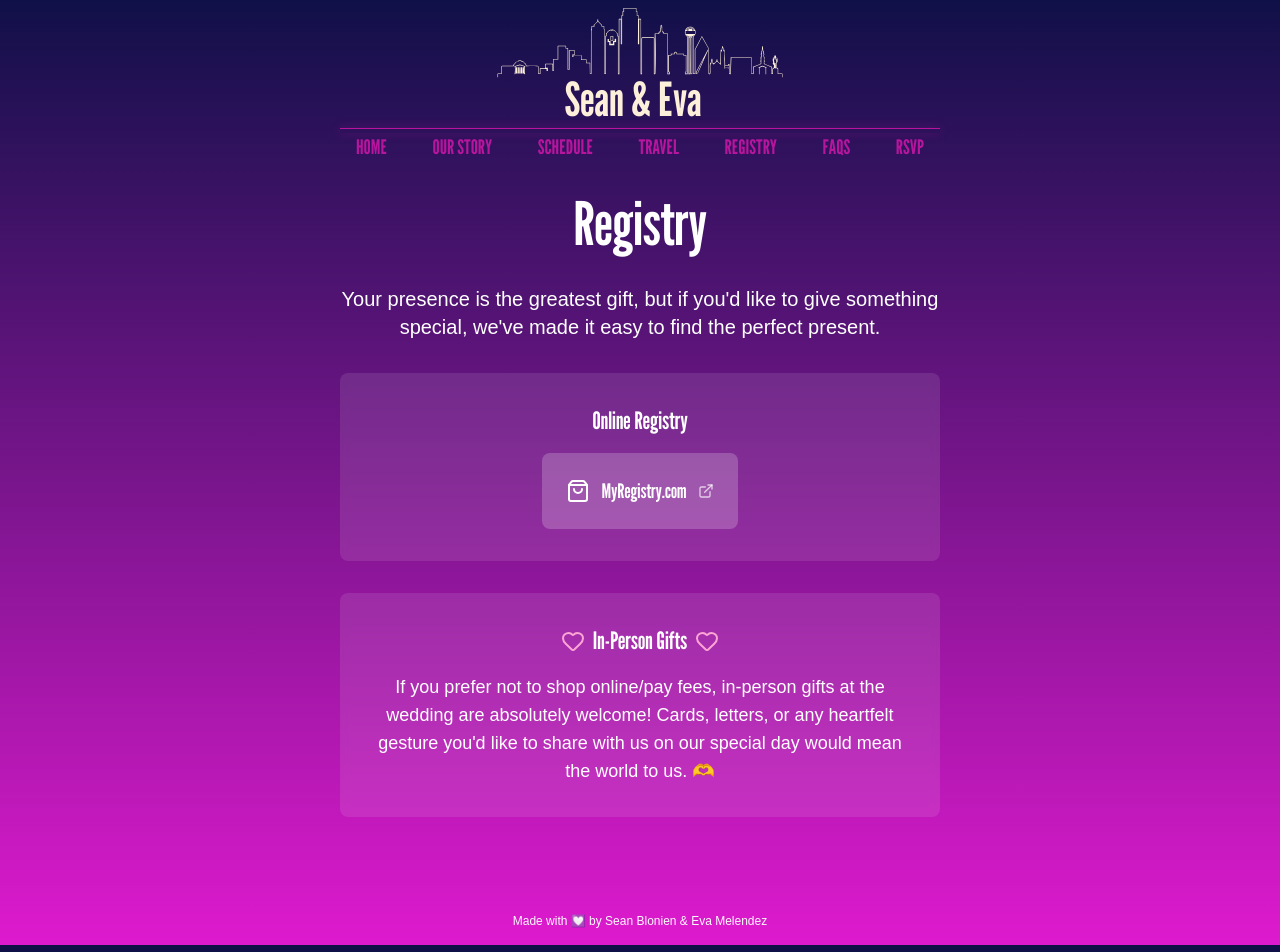
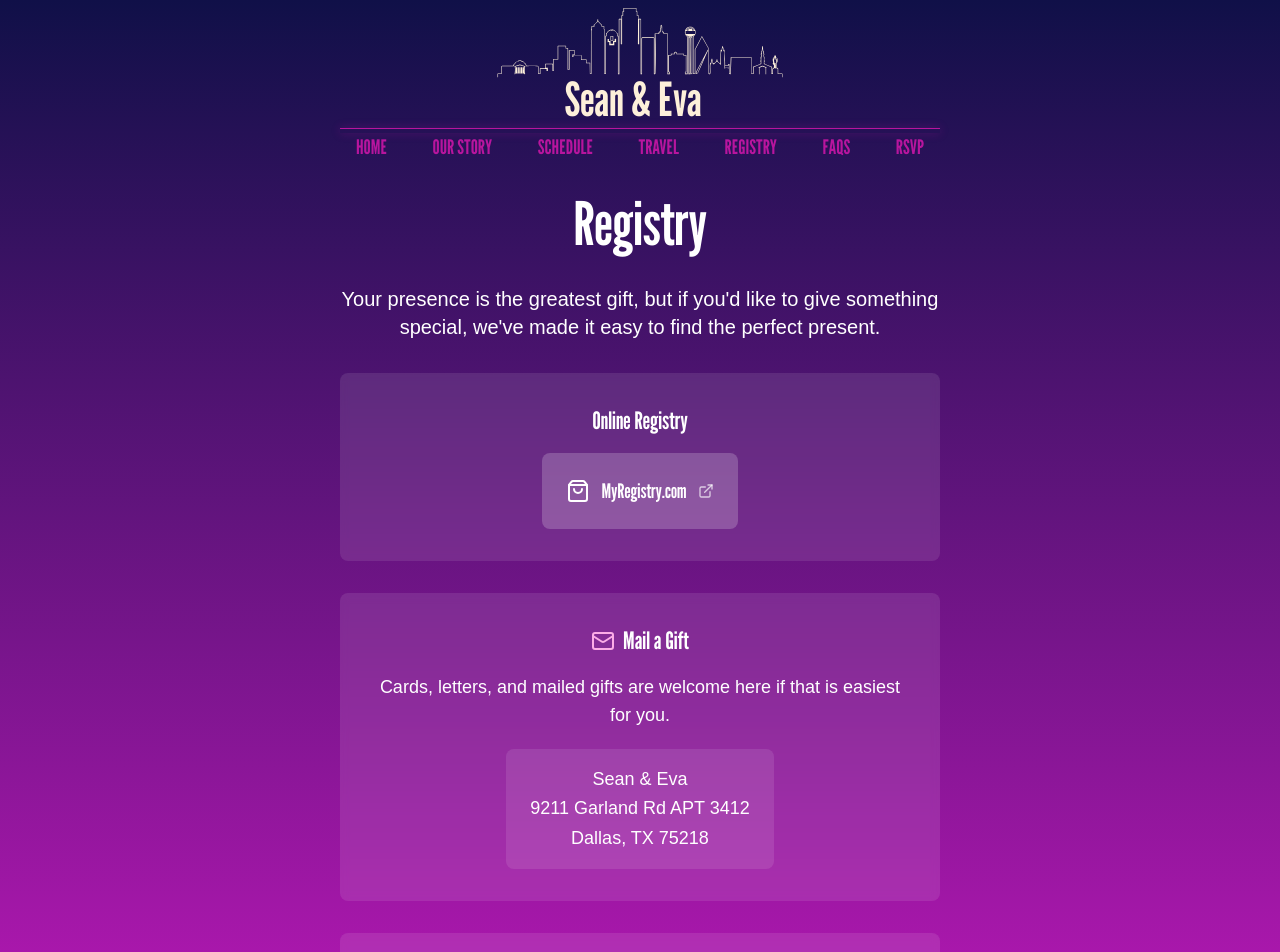
Before and after one commit to seanblonien/forever-fest-2026, a Next.js app: page /registry in a window 1280 px wide. Shown: the top 952 px of the page. Built offline with nearby package versions, Linux system fonts and the light colour scheme.

Commit message:
Added mailing address on registry page

```diff
--- a/app/(home)/_components/countdown-timer.tsx
+++ b/app/(home)/_components/countdown-timer.tsx
@@ -66,11 +66,9 @@ function CountdownBox({
 }
 
 export function CountdownTimer() {
-  const [timeLeft, setTimeLeft] = useState<TimeLeft>(INITIAL_TIME_LEFT);
+  const [timeLeft, setTimeLeft] = useState<TimeLeft>(calculateTimeLeft);
 
   useEffect(() => {
-    setTimeLeft(calculateTimeLeft());
-
     // Update every second
     const timer = setInterval(() => {
       setTimeLeft(calculateTimeLeft());
--- a/app/registry/page.tsx
+++ b/app/registry/page.tsx
@@ -1,4 +1,4 @@
-import { ExternalLink, Heart, ShoppingBag } from 'lucide-react';
+import { ExternalLink, Heart, Mail, ShoppingBag } from 'lucide-react';
 import { Metadata } from 'next';
 import { createPageMetadata } from '@/lib';
 
@@ -33,6 +33,24 @@ function RegistryPage() {
           </a>
         </div>
 
+        {/* Mailing Address */}
+        <div className='bg-white/10 backdrop-blur-xs rounded-lg p-8'>
+          <div className='flex items-center justify-center gap-2 mb-4'>
+            <Mail className='w-6 h-6 text-lavender-pink' />
+            <h2 className='text-2xl font-league-gothic'>Mail a Gift</h2>
+          </div>
+          <p className='text-base md:text-lg mb-5'>
+            Cards, letters, and mailed gifts are welcome here if that is easiest for you.
+          </p>
+          <address className='not-italic inline-block rounded-lg bg-white/10 px-6 py-4 text-base md:text-lg leading-relaxed'>
+            Sean & Eva
+            <br />
+            9211 Garland Rd APT 3412
+            <br />
+            Dallas, TX 75218
+          </address>
+        </div>
+
         {/* In-Person Gifts Note */}
         <div className='bg-white/10 backdrop-blur-xs rounded-lg p-8'>
           <div className='flex items-center justify-center gap-2 mb-4'>
--- a/pnpm-workspace.yaml
+++ b/pnpm-workspace.yaml
@@ -1,3 +1,7 @@
+allowBuilds:
+  '@vercel/speed-insights': true
+  sharp: true
+  unrs-resolver: true
 onlyBuiltDependencies:
   - '@vercel/speed-insights'
   - sharp
```
Also changed, not shown: package.json (+16 -18 lines), 1 other file (tests, documents, lock files or other folders).
